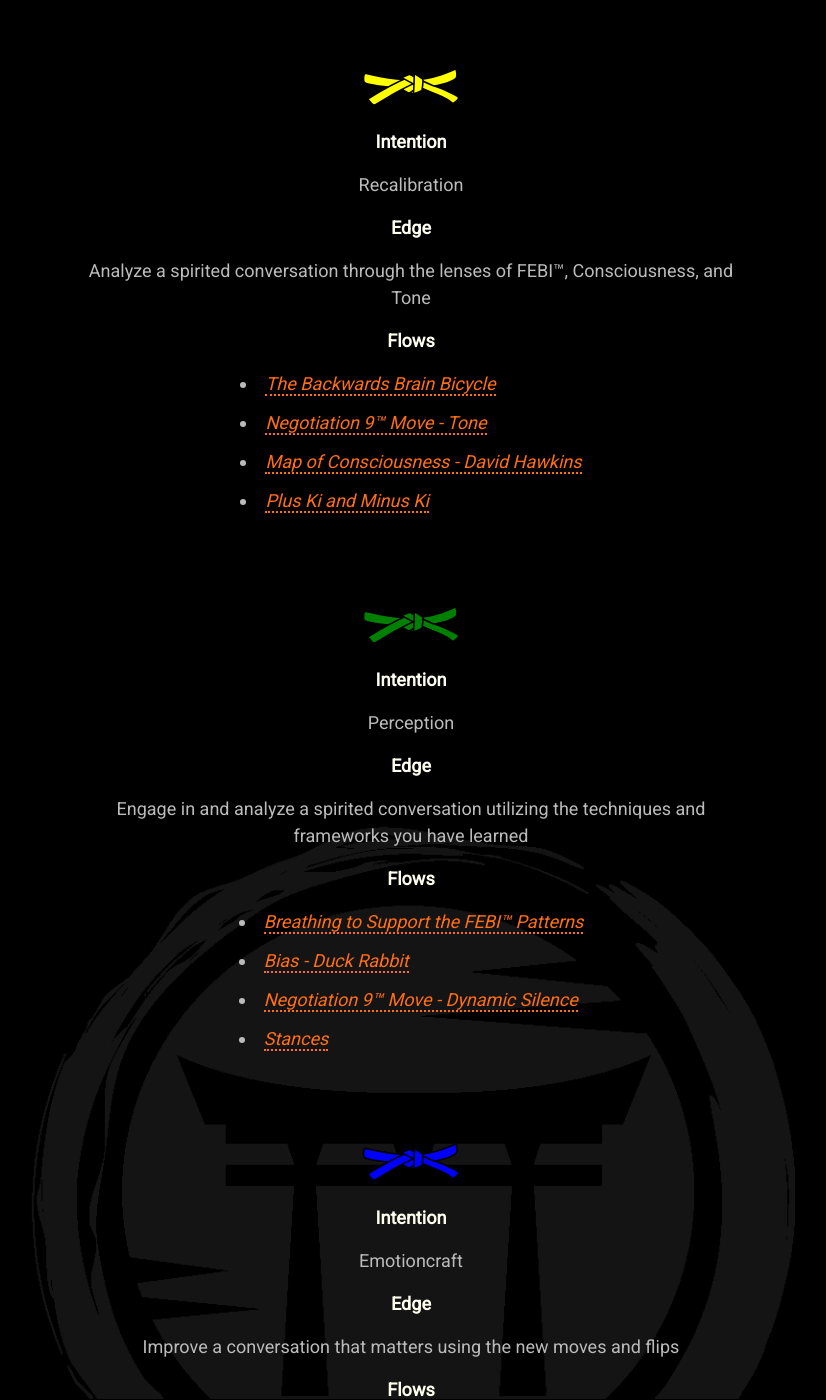
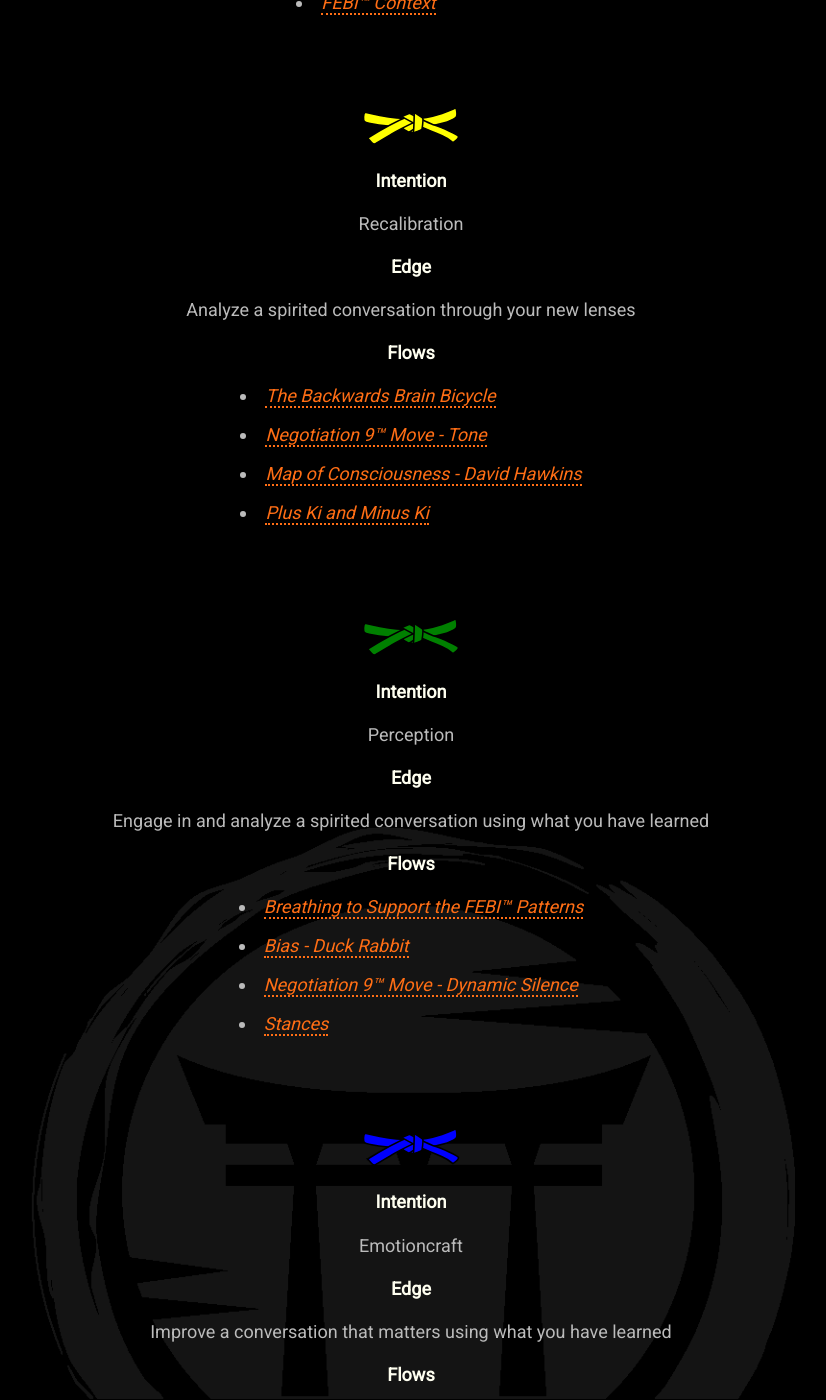
Before and after one commit to mindset-dojo/mindset-dojo.github.io, a Jekyll site: the page built from program.md, in a window 1280 px wide and 1400 px high, scrolled down 2328 px. Shown: the whole window, without its empty margins (229-1055 px from the left). Built offline with Jekyll 4.4.1, drawn with Linux system fonts in a browser that asks for light colours; some web fonts are replaced; some of the changed text lies outside the part shown.

Commit message:
feat: Conscious Breathing form

```diff
--- a/_data/program.yaml
+++ b/_data/program.yaml
@@ -10,6 +10,8 @@
   - label: Meet tension with presence
   - label: Form reflection into reflex
 forms:
+  - label: Breathing
+    url: https://en.wikipedia.org/wiki/Conscious_breathing
   - label: Reflection
     url: https://en.wikipedia.org/wiki/Self-reflection
   - label: Consciousness
@@ -46,7 +48,7 @@
     label: 6th Kyu
     level: -6
     intention: Recalibration
-    edge: Analyze a spirited conversation through the lenses of FEBI™, Consciousness, and Tone
+    edge: Analyze a spirited conversation through your new lenses
     flows:
       - label: The Backwards Brain Bicycle
         url: https://www.youtube.com/watch?v=MFzDaBzBlL0
@@ -60,7 +62,7 @@
     label: 5th Kyu
     level: -5
     intention: Perception
-    edge: Engage in and analyze a spirited conversation utilizing the techniques and frameworks you have learned
+    edge: Engage in and analyze a spirited conversation using what you have learned
     flows:
       - label: Breathing to Support the FEBI™ Patterns
         url: https://www.youtube.com/watch?v=C53IKjDvU2g
@@ -74,7 +76,7 @@
     label: 4th Kyu
     level: -4
     intention: Emotioncraft
-    edge: Improve a conversation that matters using the new moves and flips
+    edge: Improve a conversation that matters using what you have learned
     flows:
       - label: Negotiation 9™ Move - Labels
         url: https://www.blackswanltd.com/newsletter/infographic-the-black-swan-groups-negotiation-9
@@ -90,7 +92,7 @@
     label: 3rd Kyu
     level: -3
     intention: Presence
-    edge: Improve a conversation that matters using the new moves and flips
+    edge: Improve a conversation that matters using what you have learned
     flows:
       - label: Negotiation 9™ Move - Paraphrasing
         url: https://www.blackswanltd.com/newsletter/infographic-the-black-swan-groups-negotiation-9
@@ -108,7 +110,7 @@
     label: 2nd Kyu
     level: -2
     intention: Synthesis
-    edge: Improve a conversation that matters using the new moves and flips
+    edge: Improve a conversation that matters using what you have learned
     flows:
       - label: Negotiation 9™ Move - “I” Messages
         url: https://www.blackswanltd.com/newsletter/infographic-the-black-swan-groups-negotiation-9
@@ -122,7 +124,7 @@
     label: 1st Kyu
     level: -1
     intention: Embodiment
-    edge: Live demonstration of wisely timed FEBI™ transitions and Negotiation 9™ moves
+    edge: Live demonstration of wisely timed MetaShifting
     flows:
       - label: Buddha in Blue Jeans
         url: https://www.youtube.com/watch?v=FYTqRfJyArM
```
